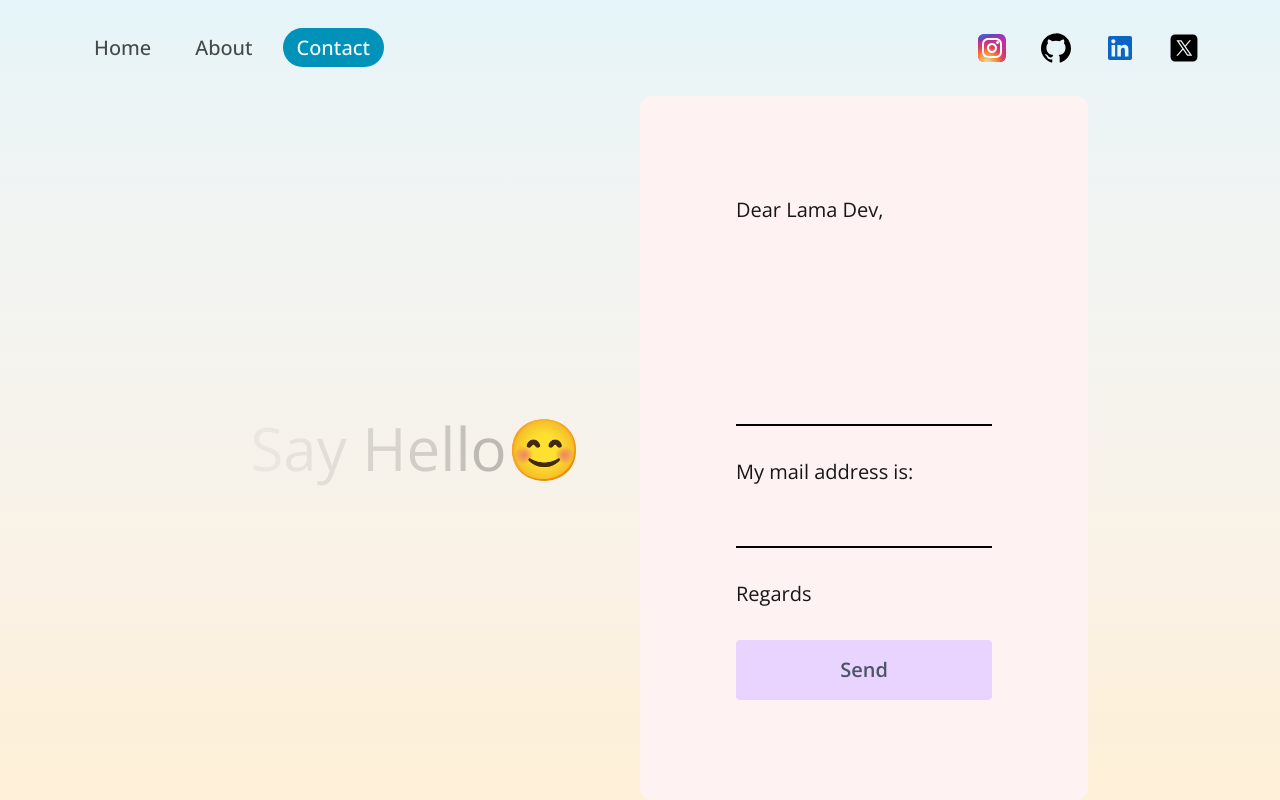
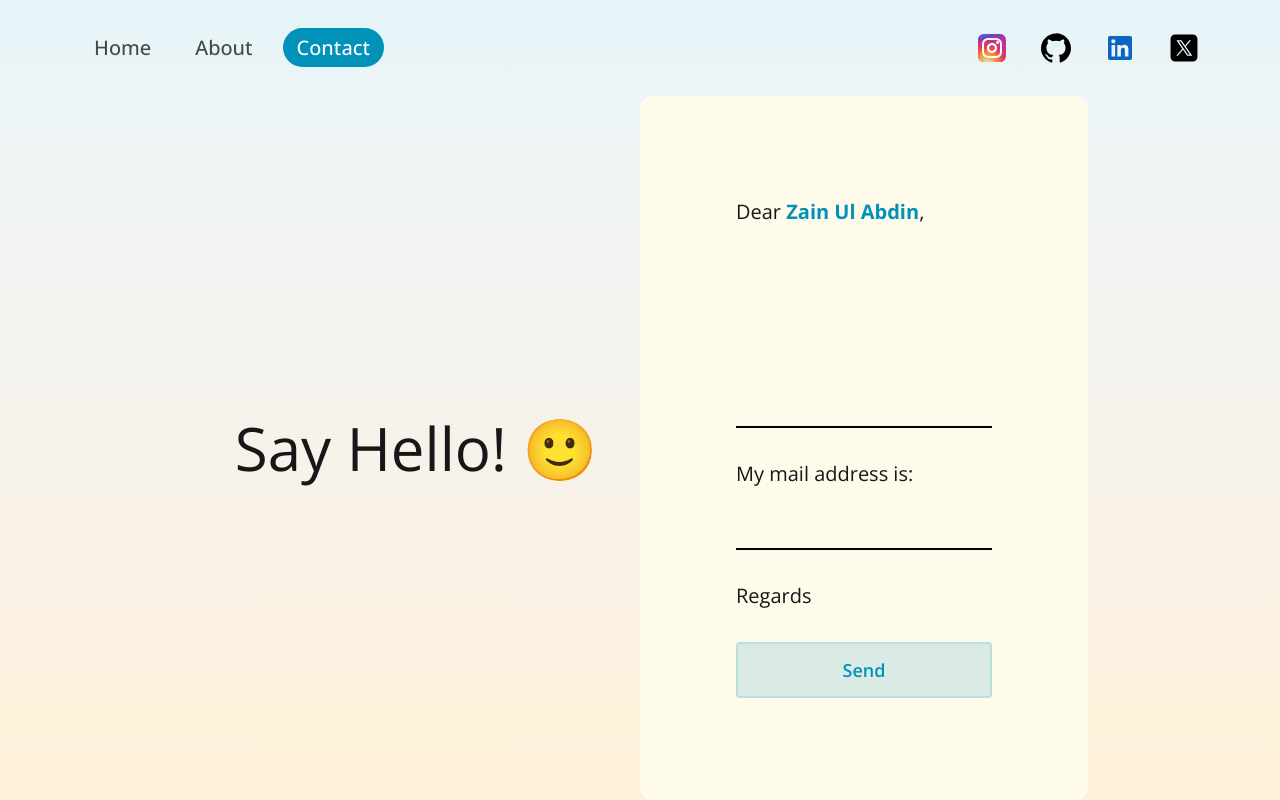
Before and after one commit to Zain-Khoso/Zain-Khoso, a Next.js app: page /contact in a window 1280 px wide. Built offline with nearby package versions, Linux system fonts and the light colour scheme; a web font is replaced by a local one.

Commit message:
fix: Contact Page.

```diff
--- a/src/app/contact/page.tsx
+++ b/src/app/contact/page.tsx
@@ -1,12 +1,18 @@
 "use client";
+
+// Lib Imports.
 import { motion } from "motion/react";
 import { FormEvent, useRef, useState } from "react";
 // import emailjs from "@emailjs/browser";
 
-const ContactPage = () => {
+// Components.
+import Highlighter from "@/components/Highlighter";
+import { Button } from "@/components/Button";
+
+export default function ContactPage() {
   const [success, setSuccess] = useState(false);
   const [error, setError] = useState(false);
-  const text = "Say Hello";
+  const text = "Your personalized web presence is just clicks away.";
 
   const form = useRef(null);
 
@@ -39,62 +45,52 @@
       className="h-full"
       initial={{ y: "-200vh" }}
       animate={{ y: "0%" }}
-      transition={{ duration: 1 }}>
-      <div className="h-full flex flex-col lg:flex-row px-4 sm:px-8 md:px-12 lg:px-20 xl:px-48">
-        {/* TEXT CONTAINER */}
-        <div className="h-1/2 lg:h-full lg:w-1/2 flex items-center justify-center text-6xl">
-          <div>
-            {text.split("").map((letter, index) => (
-              <motion.span
-                key={index}
-                initial={{ opacity: 1 }}
-                animate={{ opacity: 0 }}
-                transition={{
-                  duration: 3,
-                  repeat: Infinity,
-                  delay: index * 0.1,
-                }}>
-                {letter}
-              </motion.span>
-            ))}
-            😊
-          </div>
-        </div>
+      transition={{ duration: 1 }}
+    >
+      <section className="flex h-full flex-col px-4 sm:px-8 md:px-12 lg:flex-row lg:px-20 xl:px-48">
+        <article className="flex h-1/2 items-center justify-center text-6xl lg:h-full lg:w-1/2">
+          <h4 className="text-6xl">Say Hello! 🙂</h4>
+        </article>
+
         {/* FORM CONTAINER */}
         <form
           onSubmit={sendEmail}
           ref={form}
-          className="h-1/2 lg:h-full lg:w-1/2 bg-red-50 rounded-xl text-xl flex flex-col gap-8 justify-center p-24">
-          <span>Dear Lama Dev,</span>
+          className="flex h-1/2 flex-col justify-center gap-8 rounded-xl bg-amber-50 p-24 text-xl lg:h-full lg:w-1/2"
+        >
+          <span>
+            Dear <Highlighter>Zain Ul Abdin</Highlighter>,
+          </span>
           <textarea
             rows={6}
-            className="bg-transparent border-b-2 border-b-black outline-none resize-none"
+            className="resize-none border-b-2 border-b-black bg-transparent outline-none"
             name="user_message"
           />
+
           <span>My mail address is:</span>
           <input
             name="user_email"
             type="text"
-            className="bg-transparent border-b-2 border-b-black outline-none"
+            className="border-b-2 border-b-black bg-transparent outline-none"
           />
+
           <span>Regards</span>
-          <button className="bg-purple-200 rounded font-semibold text-gray-600 p-4">
-            Send
-          </button>
+
+          <Button variant="ghost">Send</Button>
+
           {success && (
-            <span className="text-green-600 font-semibold">
+            <span className="font-semibold text-green-600">
               Your message has been sent successfully!
             </span>
           )}
+
           {error && (
-            <span className="text-red-600 font-semibold">
+            <span className="font-semibold text-red-600">
               Something went wrong!
             </span>
           )}
         </form>
-      </div>
+      </section>
     </motion.div>
   );
-};
-
-export default ContactPage;
+}
--- a/src/components/Button.tsx
+++ b/src/components/Button.tsx
@@ -5,7 +5,8 @@
 
 // Types.
 type Props = {
-  variant?: "default" | "outline";
+  type?: "submit" | "reset" | "button";
+  variant?: "default" | "outline" | "ghost";
 } & ChildrenProp;
 
 type ButtonProps = {
@@ -23,17 +24,20 @@
   default: "bg-primary hover:bg-primary/85 hover:border-primary/85 text-white",
   outline:
     "hover:bg-primary/15 hover:border-primary/15 text-primary bg-transparent",
+  ghost:
+    "bg-primary/15 text-primary border-primary/15 hover:bg-primary hover:text-white",
 };
 
 // General button component for the portfolio.
 export function Button({
+  type = "button",
   children,
   variant = "default",
   onClick,
 }: ButtonProps) {
   return (
     <button
-      type="button"
+      type={type}
       onClick={onClick}
       className={classNames + variants[variant]}
     >
```
